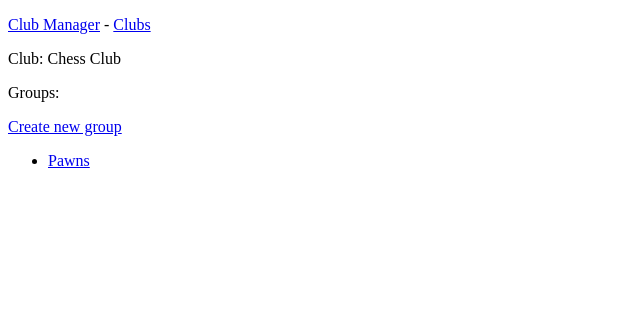
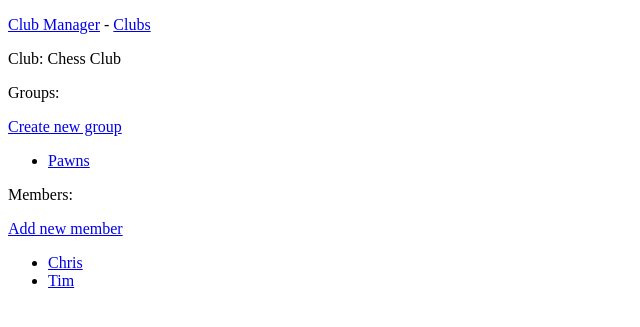
Before and after one commit to CMsirP/Club_Manager_Django_Project, a Django app: page /club_manager/clubs/1/ in a window 1280 px wide. Shown: the top 327 px of the page, without its empty margins (0-640 px from the left). Run offline with Django 3.2, Linux system fonts and the light colour scheme; data comes from the database, SQL or seed files in the repository; both versions use the stored data as it was after the commit.

Commit message:
Created member view, url, template. Updated club.html to link to members.

```diff
--- a/club_manager/templates/club_manager/club.html
+++ b/club_manager/templates/club_manager/club.html
@@ -22,6 +22,20 @@
                   <li>No groups have been added to {{ club }} yet.</li>
               {% endfor %}
             </ul>
+
+        <p>Members:</p>
+        <p>
+            <a href="{% url 'club_manager:new_member' club.id %}">Add new member</a>
+        </p>
+            <ul>
+              {% for member in members %}
+              <li>
+                  <a href="{% url 'club_manager:member' member.id %}">{{ member }}</a>
+              </li>
+                {% empty %}
+                  <li>No members have been added to {{ club }} yet.</li>
+              {% endfor %}
+            </ul>
     {% endblock content %}
 </body>
 </html>
--- a/club_manager/urls.py
+++ b/club_manager/urls.py
@@ -12,8 +12,12 @@ urlpatterns = [
     path('clubs/<int:club_id>/', views.club, name="club"),
     # Detail page for a single group
     path('clubs/group/<int:group_id>', views.group, name="group"),
+    # Detail page for a single member
+    path('clubs/member/<int:member_id>', views.member, name='member'),
     # Form page to add new club
     path('new_club/', views.new_club, name='new_club'),
-    # Form page for adding a group to a club
-    path('new_group/<int:club_id>/', views.new_group, name='new_group')
+    # Form page for adding a new group to a club
+    path('new_group/<int:club_id>/', views.new_group, name='new_group'),
+    # Form page for adding a new member to a club
+    path('new_member/<int:club_id>/', views.new_member, name='new_member')
 ]
--- a/club_manager/views.py
+++ b/club_manager/views.py
@@ -1,7 +1,7 @@
 from django.shortcuts import render, get_object_or_404, redirect
 from django.http import HttpResponse
-from club_manager.models import Club, Group
-from .forms import ClubForm, GroupForm
+from club_manager.models import Club, Group, Member
+from .forms import ClubForm, GroupForm, MemberForm
 
 
 def index(request):
@@ -19,7 +19,8 @@ def club(request, club_id):
     """Shows a single club and its details."""
     club = Club.objects.get(id=club_id)
     groups = club.group_set.order_by('group_name')
-    context = {'club': club, 'groups': groups}
+    members = club.member_set.order_by('name')
+    context = {'club': club, 'groups': groups, 'members': members}
     return render(request, 'club_manager/club.html', context)
 
 
@@ -31,6 +32,14 @@ def group(request, group_id):
     coaches = group.coach_set.order_by('coach_id')
     context = {'club': club, 'group': group, 'players': players, 'coaches': coaches}
     return render(request, 'club_manager/group.html', context)
+
+
+def member(request, member_id):
+    """Shows a single member and their details."""
+    member = Member.objects.get(id=member_id)
+    club = member.club
+    context = {'club': club, 'member': member}
+    return render(request, 'club_manager/member.html', context)
 
 
 def new_club(request):
@@ -68,3 +77,24 @@ def new_group(request, club_id):
     # Display a blank or invalid form.
     context = {'club': club, 'form': form}
     return render(request, 'club_manager/new_group.html', context)
+
+
+def new_member(request, club_id):
+    """Create a new member associated with a particular club."""
+    club = Club.objects.get(id=club_id)
+
+    if request.method != 'POST':
+        # No data submitted; create a blank form.
+        form = MemberForm()
+    else:
+        # POST data submitted; process data.
+        form = MemberForm(data=request.POST)
+        if form.is_valid():
+            new_member = form.save(commit=False)
+            new_member.club = club
+            new_member.save()
+            # Redirect to the group's associated club.
+            return redirect('club_manager:club', club_id=club_id)
+    # Display a blank or invalid form.
+    context = {'club': club, 'form': form}
+    return render(request, 'club_manager/new_member.html', context)
```
Also changed, not shown: club_manager/forms.py (+8 -1 lines), club_manager/templates/club_manager/member.html (added, +21 -0 lines), club_manager/templates/club_manager/new_member.html (added, +22 -0 lines), db.sqlite3.
